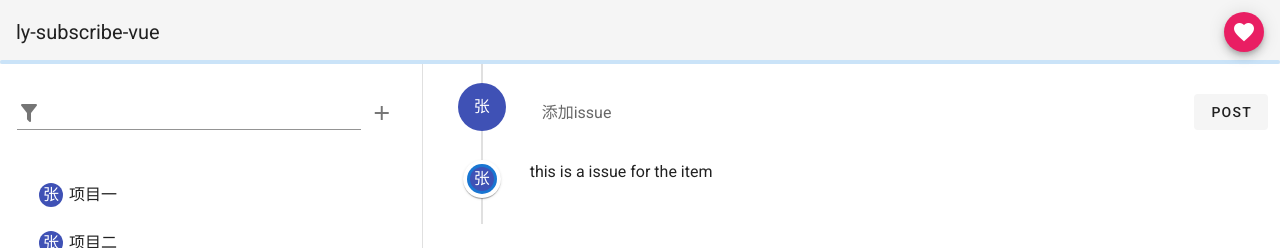
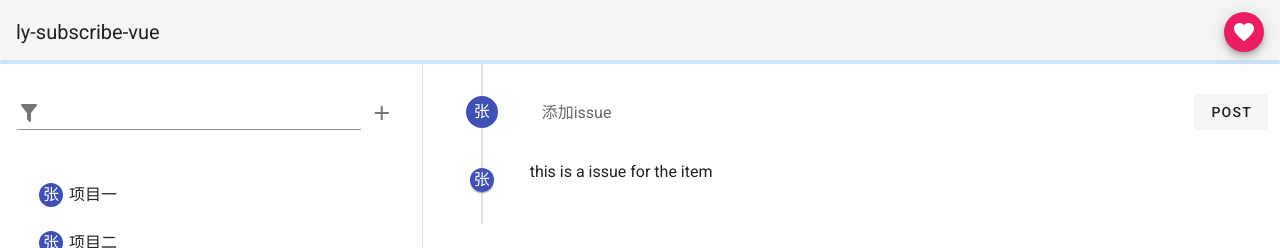
Before and after one commit to ly-chn/ly-subscribe-vue, a Vue app: page /#/home in a window 1280 px wide. Shown: the top 248 px of the page. Built offline with nearby package versions, Linux system fonts and the light colour scheme.

Commit message:
go to markdown

```diff
--- /dev/null
+++ b/src/components/l-preview/index.vue
@@ -0,0 +1,15 @@
+<template>
+  <div>
+
+  </div>
+</template>
+
+<script>
+export default {
+  name:'l-preview'
+}
+</script>
+
+<style scoped>
+
+</style>
--- a/src/views/home/components/task-review.vue
+++ b/src/views/home/components/task-review.vue
@@ -1,9 +1,9 @@
 <template>
   <div class='w-full h-full'>
-    <v-timeline align-top dense>
-      <v-timeline-item fill-dot icon-color='none'>
+    <v-timeline dense>
+      <v-timeline-item small>
         <template v-slot:icon>
-          <l-avatar user-id='1' size='48'/>
+          <l-avatar user-id='1' size='32'/>
         </template>
         <v-text-field flat hide-details label="添加issue" solo>
           <template v-slot:append>
@@ -13,7 +13,7 @@
           </template>
         </v-text-field>
       </v-timeline-item>
-      <v-timeline-item>
+      <v-timeline-item small>
         <template v-slot:icon>
           <l-avatar user-id='1' size='24'/>
         </template>
```
